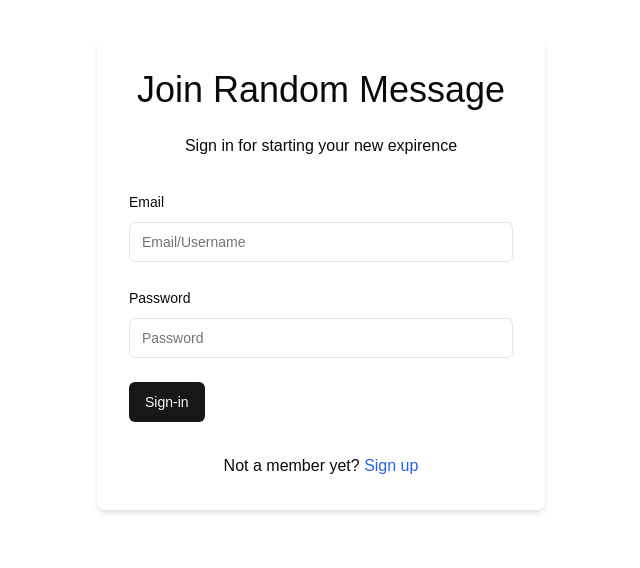
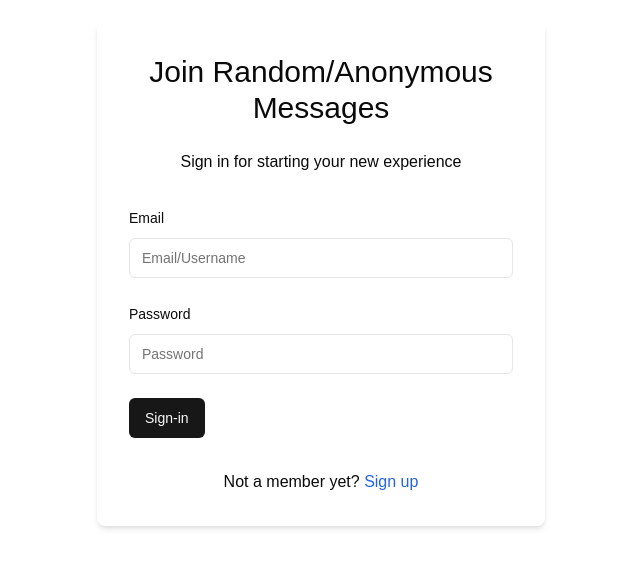
Before and after one commit to ShahzadMalik07/Anonymous-Message-App, a Next.js app: page /signin in a window 1280 px wide. Shown: the part 126-694 px from the top of the page, without its empty margins (319-959 px from the left). Built offline with nearby package versions, Linux system fonts and the light colour scheme; no server answers.

Commit message:
signin signup form heading changes made

```diff
--- a/src/app/(auth)/signin/page.tsx
+++ b/src/app/(auth)/signin/page.tsx
@@ -75,8 +75,8 @@ const Page = () => {
     <div className="flex items-center justify-center bg-gary-100 min-h-screen">
       <div className="w-full bg-white max-w-md p-8 space-y-8 rounded-lg shadow-md">
         <div className="text-center">
-          <h1 className="mb-6 text-4xl">Join Random Message</h1>
-          <p className="mb-4" >Sign in for starting your new expirence</p>
+          <h1 className="mb-6 text-3xl">Join Random/Anonymous Messages</h1>
+          <p className="mb-4" >Sign in for starting your new experience</p>
         </div>
         <Form {...form}>
           <form onSubmit={form.handleSubmit(onSubmit)} className="space-y-6">
--- a/src/app/(auth)/signup/page.tsx
+++ b/src/app/(auth)/signup/page.tsx
@@ -92,8 +92,8 @@ const Page = () => {
     <div className="flex items-center justify-center bg-gary-100 min-h-screen">
       <div className="w-full bg-white max-w-md p-8 space-y-8 rounded-lg shadow-md">
         <div className="text-center">
-          <h1 className="mb-6 text-4xl">Join Random Message</h1>
-          <p className="mb-4" >Sign up for starting your new expirence</p>
+          <h1 className="mb-6 text-3xl">Join Random/Anonymous Messages</h1>
+          <p className="mb-4" >Sign up for starting your new experience</p>
         </div>
         <Form {...form}>
           <form onSubmit={form.handleSubmit(onSubmit)} className="space-y-6">
```
